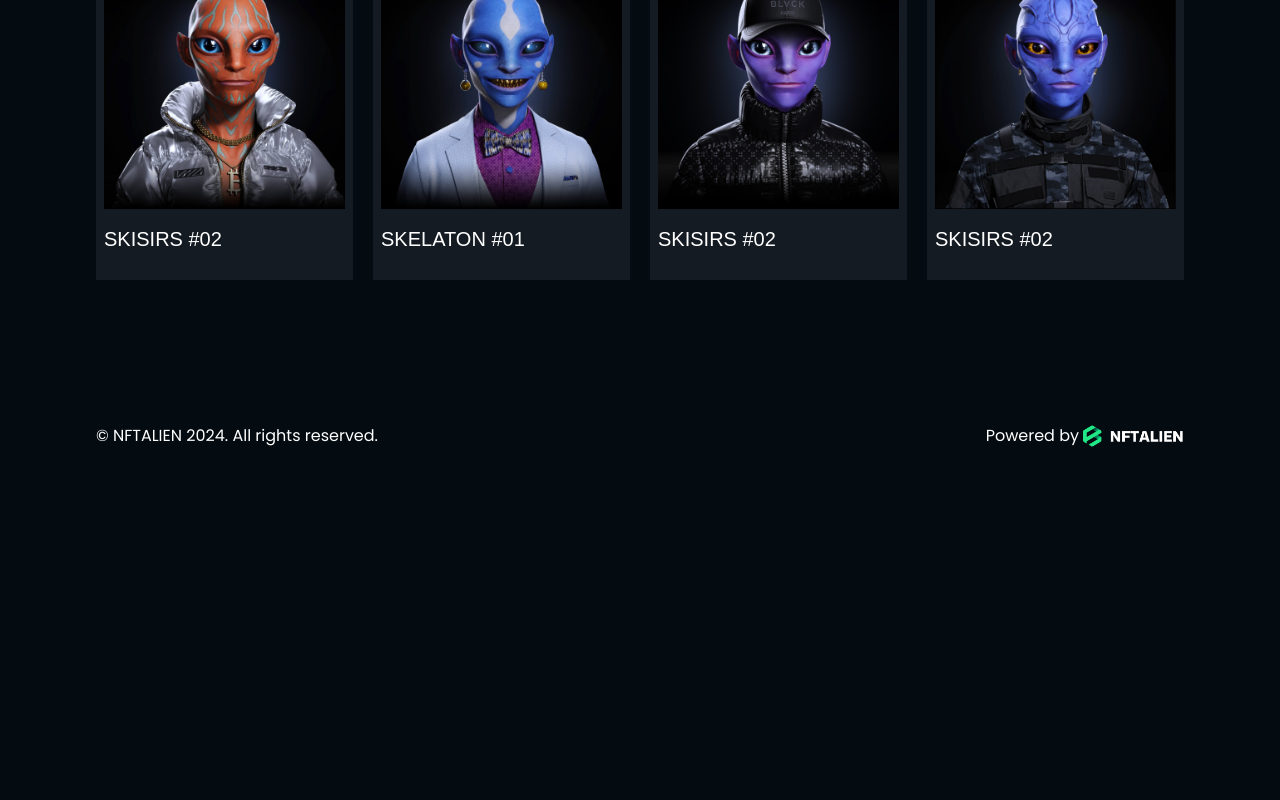
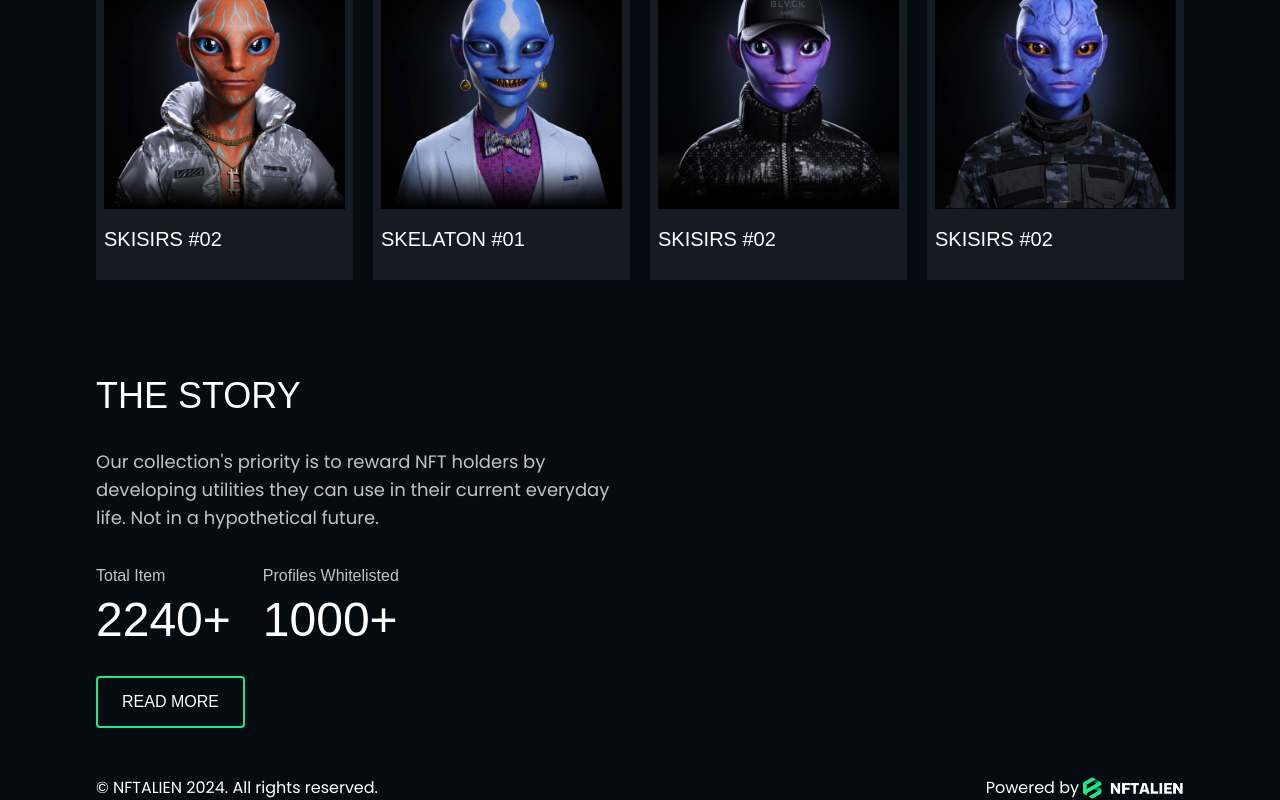
Before and after one commit to gift56/nftalien, a Next.js app: page / in a window 1280 px wide. Shown: the part 1810-2610 px from the top of the page. Before the commit the page ends 2258 px from the top, so only its background shows below. Built offline with nearby package versions, Linux system fonts and the light colour scheme; a web font is replaced by a local one.

Commit message:
working on story section

```diff
--- a/components/Story.tsx
+++ b/components/Story.tsx
@@ -2,7 +2,45 @@ const Story = () => {
   return (
     <section className="w-full py-12">
       <div className="contain">
+        <div className="w-full flex flex-col lg:flex-row gap-8 items-center justify-center">
+          <div className="w-full lg:flex-1 flex flex-col gap-8 items-center justify-center lg:items-start lg:justify-start relative">
+            <h2 className="font-bak text-xl text-center md:text-2xl lg:text-4xl font-normal uppercase">
+              tHE STORY
+            </h2>
+            <p className="text-base font-normal md:text-lg text-graycolor md:max-w-[635px] text-center lg:text-start">
+              Our collection's priority is to reward NFT holders by developing
+              utilities they can use in their current everyday life. Not in a
+              hypothetical future.
+            </p>
+            <div className="flex items-start justify-start gap-8">
+              <div className="flex flex-col items-start justify-start gap-2">
+                <p className="text-base font-normal text-graycolor font-bak capitalize">
+                  Total Item
+                </p>
+                <h4 className="text-2xl md:text-4xl lg:text-5xl font-normal font-bak text-white drop-shadow-sm">
+                  2240+
+                </h4>
+              </div>
+              <div className="flex flex-col items-start justify-start gap-2">
+                <p className="text-base font-normal text-graycolor font-bak capitalize">
+                  Profiles whitelisted
+                </p>
+                <h4 className="text-2xl md:text-4xl lg:text-5xl font-normal font-bak text-white drop-shadow-sm">
+                  1000+
+                </h4>
+              </div>
+            </div>
+            <button
+              type="button"
+              className="w-fit px-3 py-3 md:px-6 flex items-center justify-center gap-3 border-2 border-primary rounded text-xs md:text-base font-bak font-normal uppercase text-white hover:opacity-80 transition-all duration-300"
+            >
+              READ MORE
+            </button>
+          </div>
+          <div className="w-full lg:flex-1">
 
+          </div>
+        </div>
       </div>
     </section>
   );
--- a/tailwind.config.ts
+++ b/tailwind.config.ts
@@ -18,8 +18,10 @@ const config: Config = {
         bak: '"Bakbak One", sans-serif',
       },
       backgroundImage: {
-        cardLinear:
-          "linear-gradient(137.5deg, #21E786 0.49%, #21E786 47.32%)",
+        cardLinear: "linear-gradient(137.5deg, #21E786 0.49%, #21E786 47.32%)",
+      },
+      boxShadow: {
+        textshad: "0px 4px 16px 0px #FFFFFF66",
       },
     },
   },
```
